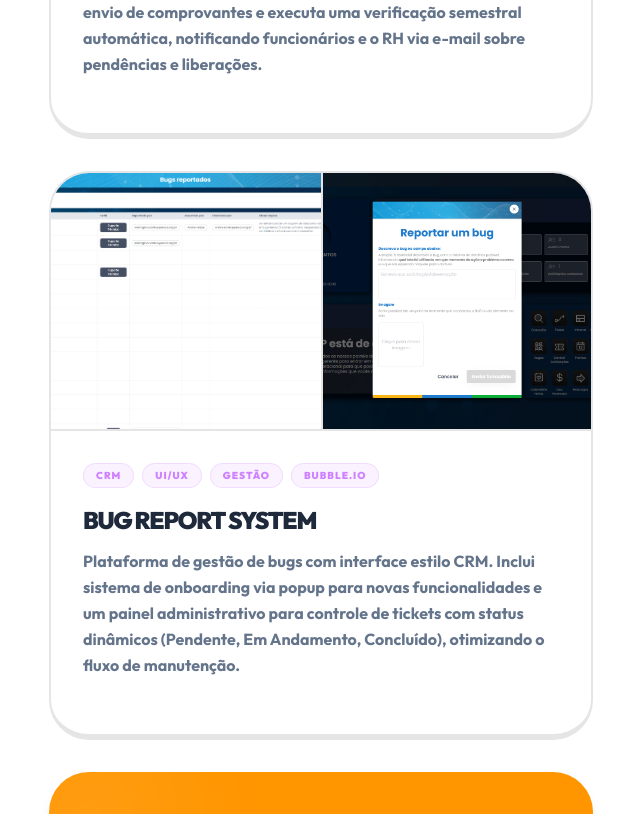
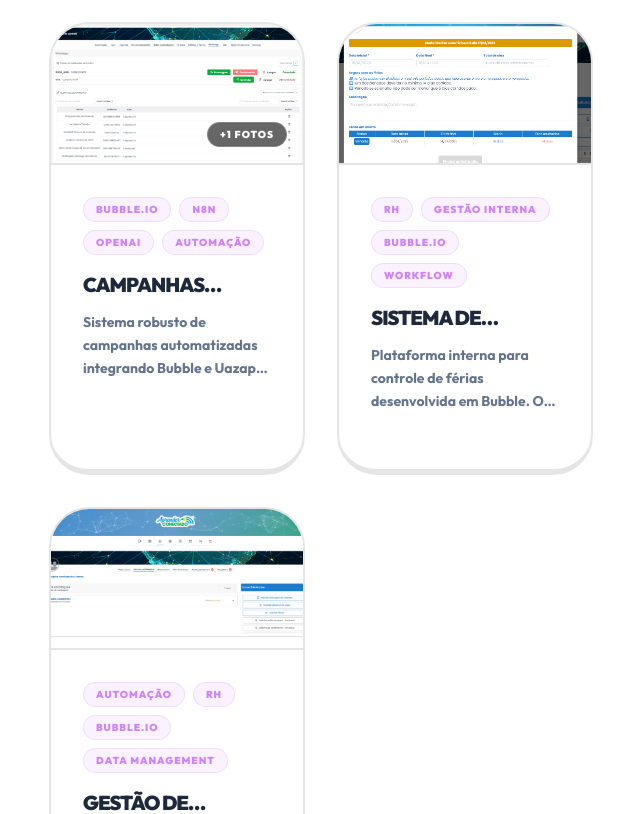
Before and after one commit to dshzr/meu-portifolio-duolingstyle, a React (Vite) app: page / in a window 1280 px wide. Shown: the part 6140-6954 px from the top of the page, without its empty margins (303-943 px from the left). Built offline with nearby package versions, Linux system fonts and the light colour scheme.

Commit message:
feat: implementa componente ProjectsSection e atualiza dados de projetos em constants.

```diff
--- a/components/sections/ProjectsSection.tsx
+++ b/components/sections/ProjectsSection.tsx
@@ -54,28 +54,32 @@ const ProjectsSection: React.FC = () => {
           </p>
         </div>
       ) : (
-        <div className="grid grid-cols-1 gap-8">
+        <div className="grid grid-cols-1 md:grid-cols-2 gap-8">
           {PROJECTS.map((project, idx) => (
-            <div key={idx} className="bg-white border-2 border-[#e5e5e5] border-b-[6px] rounded-[2.5rem] overflow-hidden hover:bg-slate-50 transition-all group active:translate-y-1 active:border-b-2">
+            <div key={idx} className="bg-white border-2 border-[#e5e5e5] border-b-[6px] rounded-[2.5rem] overflow-hidden hover:bg-slate-50 transition-all group active:translate-y-1 active:border-b-2 flex flex-col">
               {project.images && project.images.length > 0 && (
-                <div className={`grid ${project.images.length > 1 ? 'grid-cols-1 md:grid-cols-2' : 'grid-cols-1'} bg-slate-100 border-b-2 border-[#e5e5e5]`}>
-                  {project.images.map((img, i) => (
+                <div className="relative aspect-video bg-slate-100 border-b-2 border-[#e5e5e5] overflow-hidden">
                   <div
-                      key={i}
-                      onClick={() => openLightbox(project.images || [], i)}
-                      className={`h-48 md:h-64 overflow-hidden cursor-zoom-in relative group/img ${i > 0 ? 'border-t-2 md:border-t-0 md:border-l-2' : ''} border-[#e5e5e5]`}
+                    onClick={() => openLightbox(project.images || [], 0)}
+                    className="w-full h-full cursor-zoom-in relative group/img"
                   >
-                      <img src={img} alt={`${project.title} ${i + 1}`} className="w-full h-full object-cover group-hover/img:scale-105 transition-transform duration-500" />
+                    <img src={project.images[0]} alt={`${project.title} 1`} className="w-full h-full object-cover group-hover/img:scale-105 transition-transform duration-500" />
+
+                    {project.images.length > 1 && (
+                      <div className="absolute bottom-4 right-4 bg-black/60 backdrop-blur-md text-white px-3 py-1 rounded-full text-[10px] font-black uppercase tracking-widest z-10 border border-white/20">
+                        +{project.images.length - 1} fotos
+                      </div>
+                    )}
+
                     <div className="absolute inset-0 bg-black/0 group-hover/img:bg-black/20 transition-all flex items-center justify-center opacity-0 group-hover/img:opacity-100">
                       <div className="bg-white/90 p-3 rounded-2xl shadow-lg border-b-4 border-slate-200">
                         <ZoomIn className="text-[#ce82ff]" size={24} />
                       </div>
                     </div>
                   </div>
-                  ))}
                 </div>
               )}
-              <div className="p-8">
+              <div className="p-8 flex-1 flex flex-col">
                 <div className="flex flex-wrap gap-2 mb-4">
                   {project.tags.map(tag => (
                     <span key={tag} className="px-3 py-1 bg-[#ce82ff]/10 text-[#ce82ff] rounded-full text-[10px] font-black uppercase tracking-widest border border-[#ce82ff]/20">
@@ -83,17 +87,17 @@ const ProjectsSection: React.FC = () => {
                     </span>
                   ))}
                 </div>
-                <h4 className="text-2xl font-black text-slate-800 mb-3 uppercase tracking-tighter">{project.title}</h4>
-                <p className="text-slate-500 font-bold mb-6 leading-relaxed">{project.description}</p>
-                <div className="flex gap-4">
+                <h4 className="text-xl font-black text-slate-800 mb-3 uppercase tracking-tighter line-clamp-1">{project.title}</h4>
+                <p className="text-slate-500 font-bold mb-6 leading-relaxed text-sm line-clamp-3">{project.description}</p>
+                <div className="flex gap-4 mt-auto">
                   {project.link && (
-                    <a href={project.link} target="_blank" rel="noopener noreferrer" className="flex items-center gap-2 px-6 py-3 bg-[#ce82ff] text-white rounded-2xl font-black text-xs uppercase tracking-widest border-b-4 border-[#a331d3] hover:opacity-90 active:translate-y-1 active:border-b-0 transition-all">
-                      <Monitor size={16} /> Live Demo
+                    <a href={project.link} target="_blank" rel="noopener noreferrer" className="flex items-center gap-2 px-5 py-3 bg-[#ce82ff] text-white rounded-2xl font-black text-[10px] uppercase tracking-widest border-b-4 border-[#a331d3] hover:opacity-90 active:translate-y-1 active:border-b-0 transition-all">
+                      <Monitor size={14} /> Link
                     </a>
                   )}
                   {project.github && (
-                    <a href={project.github} target="_blank" rel="noopener noreferrer" className="flex items-center gap-2 px-6 py-3 bg-slate-100 text-slate-600 rounded-2xl font-black text-xs uppercase tracking-widest border-2 border-[#e5e5e5] border-b-4 hover:bg-white active:translate-y-1 active:border-b-2 transition-all">
-                      <Github size={16} /> Source
+                    <a href={project.github} target="_blank" rel="noopener noreferrer" className="flex items-center gap-2 px-5 py-3 bg-slate-100 text-slate-600 rounded-2xl font-black text-[10px] uppercase tracking-widest border-2 border-[#e5e5e5] border-b-4 hover:bg-white active:translate-y-1 active:border-b-2 transition-all">
+                      <Github size={14} /> Github
                     </a>
                   )}
                 </div>
--- a/constants.ts
+++ b/constants.ts
@@ -130,12 +130,33 @@ export const PROJECTS: Project[] = [
     tags: ["CLT", "Automação", "RH", "Bubble.io"],
   },
   {
-    title: "Bug Report System",
+    title: "Sistema de Relatórios de Bug",
     description: "Plataforma de gestão de bugs com interface estilo CRM. Inclui sistema de onboarding via popup para novas funcionalidades e um painel administrativo para controle de tickets com status dinâmicos (Pendente, Em Andamento, Concluído), otimizando o fluxo de manutenção.",
     images: [
       "/assets/projetos/bug_reports.png",
       "/assets/projetos/popup_reportar_bug_envioform.png"
     ],
     tags: ["CRM", "UI/UX", "Gestão", "Bubble.io"],
+  },
+  {
+    title: "Campanhas WhatsApp & Chatbot IA",
+    description: "Sistema robusto de campanhas automatizadas integrando Bubble e Uazapi via Webhooks. Realiza disparos diários de relatórios de conectividade escolar para redes internas, externas e regionais. Inclui um chatbot inteligente desenvolvido com OpenAI e N8N no mesmo canal, capaz de fornecer informações em tempo real e gerenciar abertura de tickets de suporte.",
+    images: [
+      "/assets/projetos/campanhas_whatsapp.png",
+      "/assets/projetos/campanhas_whatsapp_2.png"
+    ],
+    tags: ["Bubble.io", "N8N", "OpenAI", "Automação"],
+  },
+  {
+    title: "Sistema de Gestão de Férias",
+    description: "Plataforma interna para controle de férias desenvolvida em Bubble. O sistema gerencia o ciclo completo de solicitações, validando regras de períodos aquisitivos, saldo de dias disponíveis, antecedência mínima para pedidos e fluxos de aprovação hierárquica, garantindo conformidade com as políticas da empresa.",
+    images: ["/assets/projetos/ferias.png"],
+    tags: ["RH", "Gestão Interna", "Bubble.io", "Workflow"],
+  },
+  {
+    title: "Gestão de Alteração Cadastral",
+    description: "Sistema self-service para atualização de dados de colaboradores. Inclui um painel administrativo para o RH com histórico detalhado de solicitações, permitindo a aprovação ou recusa de mudanças. Em caso de aprovação, o sistema realiza a atualização automática dos dados no banco, eliminando processos manuais.",
+    images: ["/assets/projetos/sistema_solicitacao_cadastro_usuario.png"],
+    tags: ["Automação", "RH", "Bubble.io", "Data Management"],
   }
 ];
```
Lines whose indentation alone changed are shown as unchanged.
